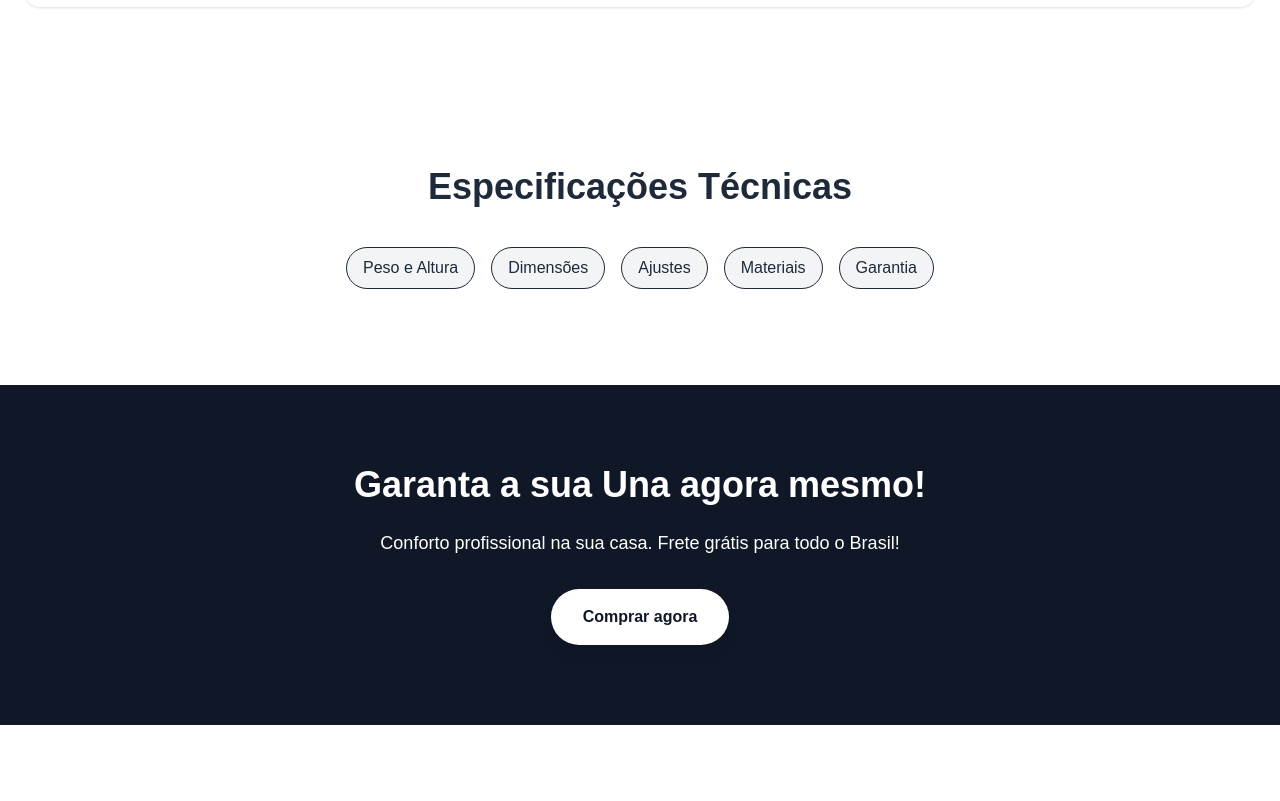
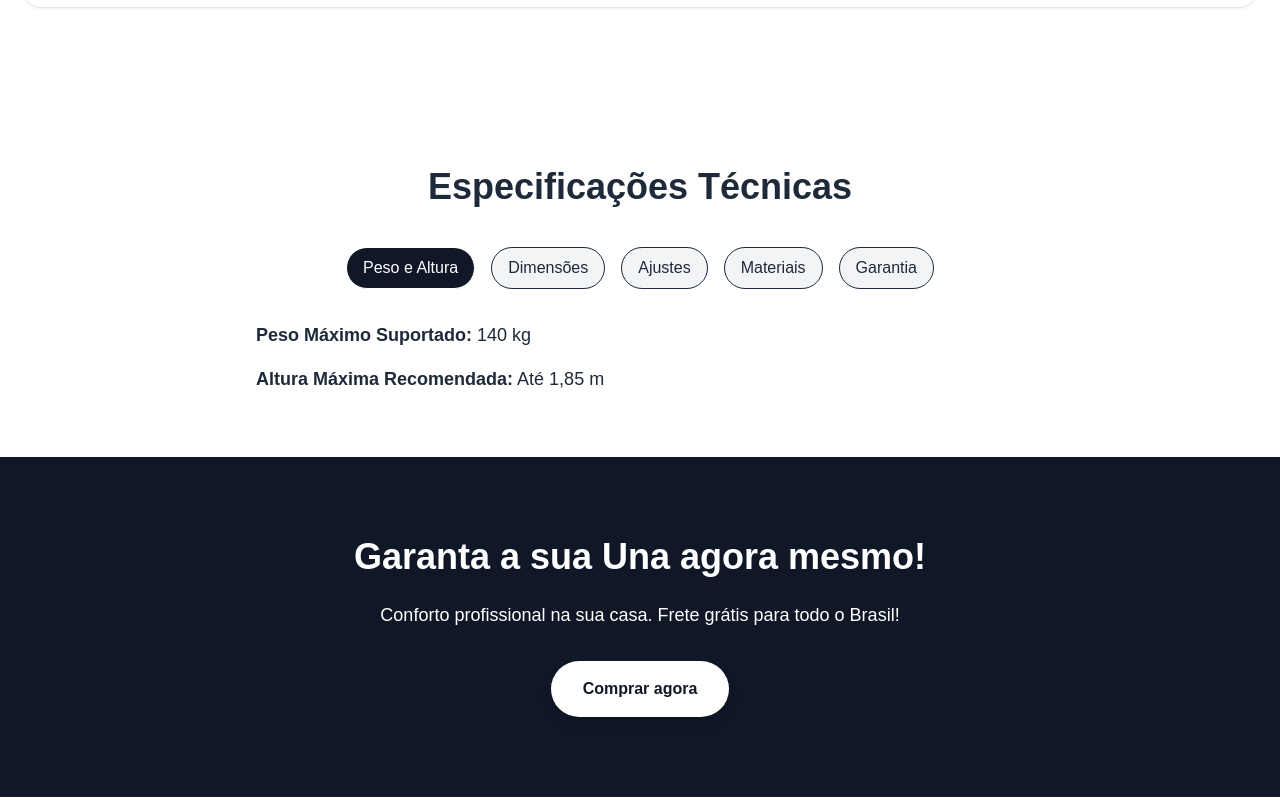
Before and after one commit to Lucasmoraex/landing-page, a Next.js app: page / in a window 1280 px wide. Shown: the part 6570-7371 px from the top of the page. Before the commit the page ends 7299 px from the top, so only its background shows below. Built offline with nearby package versions, Linux system fonts and the light colour scheme.

Commit message:
fix: corrige tipo speckey invalido

```diff
--- a/src/app/components/TechnicalSpecifications.tsx
+++ b/src/app/components/TechnicalSpecifications.tsx
@@ -51,7 +51,7 @@
 type SpecKey = keyof typeof specs;
 
 export default function TechnicalSpecifications() {
-  const [active, setActive] = useState<SpecKey>("Cores");
+  const [active, setActive] = useState<SpecKey>("Peso e Altura");
 
   return (
     <section className="px-6 py-16 bg-white">
```
